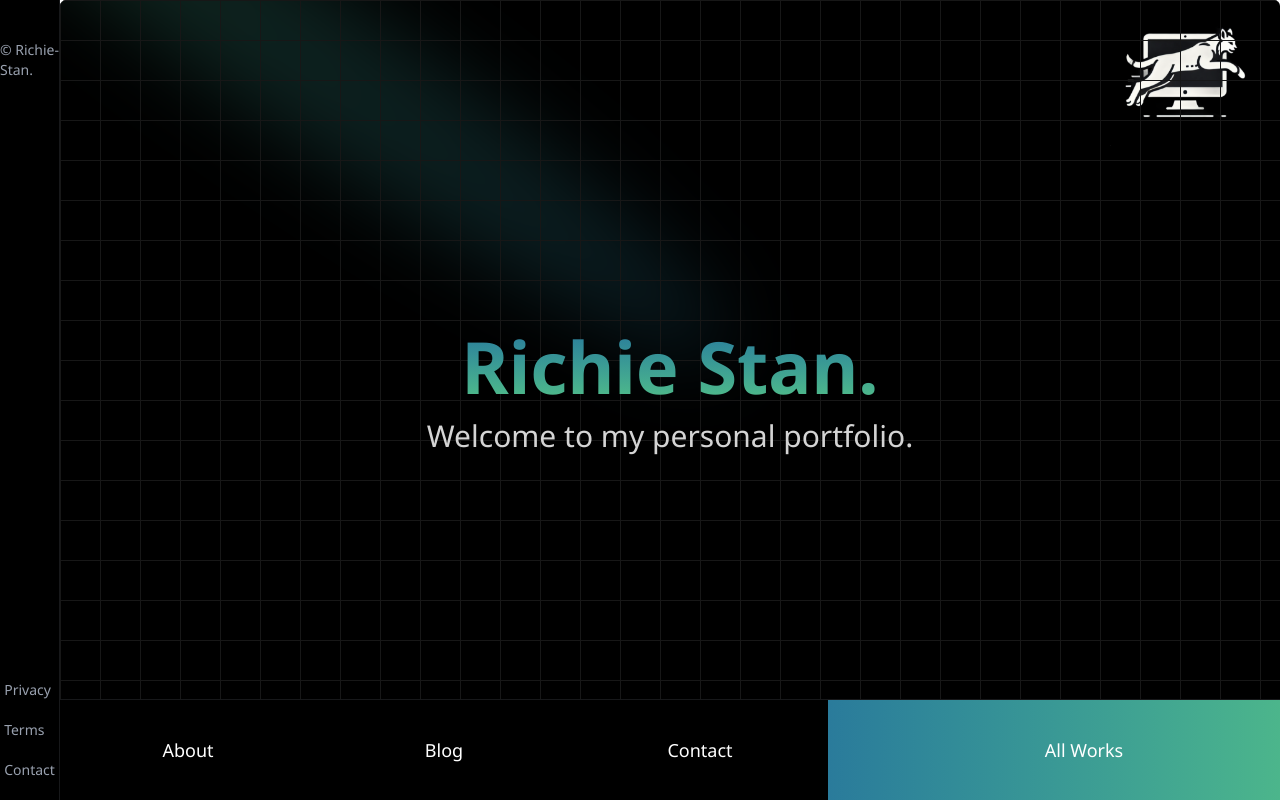
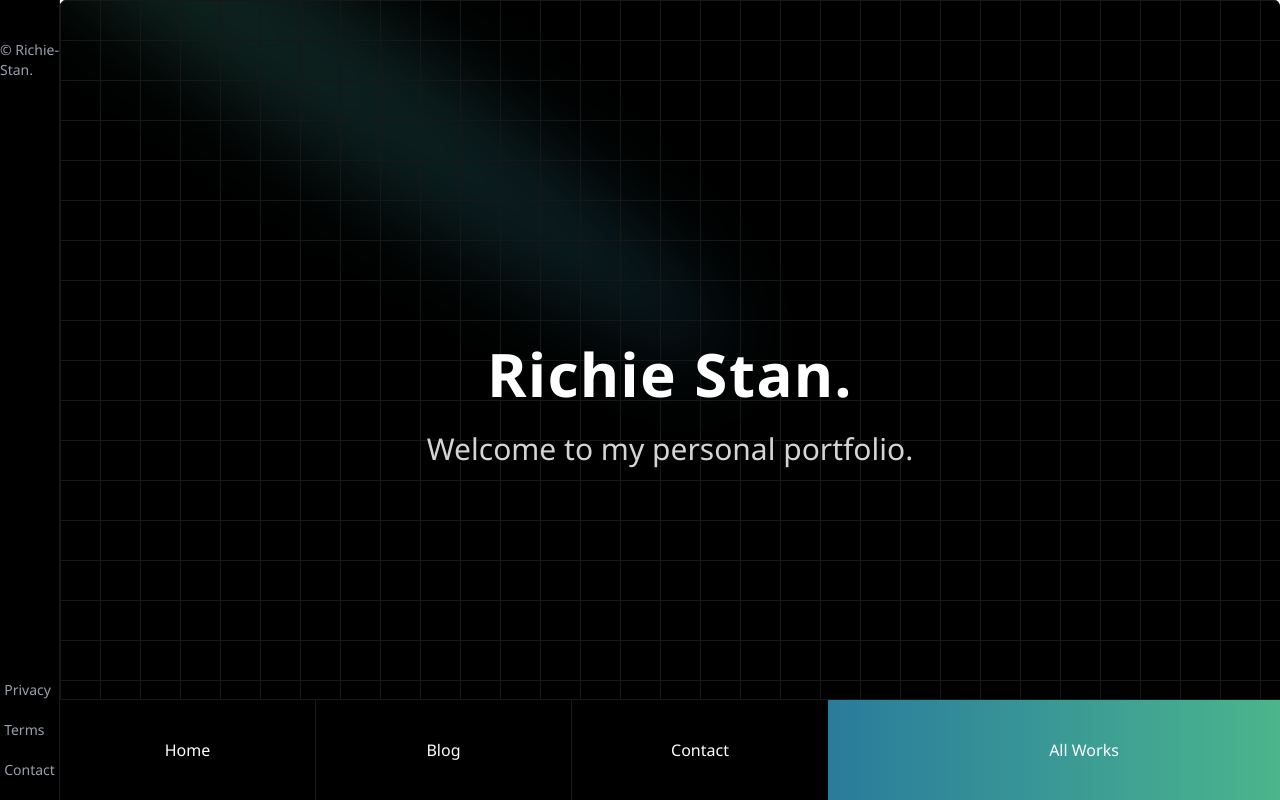
Before and after one commit to lynxDev94/devPortfolio, a Next.js app in the folder my-app/: page / in a window 1280 px wide. Built offline with nearby package versions, Linux system fonts and the light colour scheme.

Commit message:
add grid to navigation

```diff
--- a/my-app/app/page.tsx
+++ b/my-app/app/page.tsx
@@ -1,19 +1,9 @@
-import Image from "next/image";
-import { SpotlightPreview } from "@/components/spotlight/spotlightPreview";
-import logo from "@/assets/lynxPounce.png";
+import { Hero } from "@/components/hero/Hero";
 
 export default function Home() {
   return (
     <>
-      <Image
-        src={logo}
-        alt="brand logo of a lynx cat"
-        className="absolute top-0 right-5 z-10"
-        width={150}
-        height={150}
-        priority
-      />
-      <SpotlightPreview />
+      <Hero />
     </>
   );
 }
--- a/my-app/components/spotlight/spotlightPreview.tsx
+++ b/my-app/components/hero/Hero.tsx
@@ -1,8 +1,9 @@
 import React from "react";
 import { cn } from "@/lib/utils";
-import { Spotlight } from "./spotlight";
+import { Spotlight } from "../ui/Spotlight";
+import { TextGenerateEffect } from "../ui/TextGenerateEffect";
 
-export function SpotlightPreview() {
+export function Hero() {
   return (
     <div className="relative flex h-[40rem] w-full h-screen overflow-hidden rounded-md bg-black antialiased md:items-center md:justify-center">
       <div
@@ -12,14 +13,12 @@ export function SpotlightPreview() {
         )}
       />
 
-      <Spotlight
-        className="-top-40 left-0 md:-top-20 md:left-60"
-        fill="white"
-      />
+      <Spotlight className="-top-40 left-0 md:-top-20 md:left-60" />
       <div className="relative z-10 mx-auto w-full max-w-7xl p-4 pt-20 md:pt-0">
-        <h1 className="bg-opacity-50 bg-gradient-to-b from-[#2A7B9B] to-[#51BD88] bg-clip-text text-center text-4xl font-bold text-transparent md:text-7xl">
-          Richie Stan.
-        </h1>
+        <TextGenerateEffect
+          className="text-center text-[40px] text-3xl md:text-5xl lg:text-6xl text-white"
+          words={"Richie Stan."}
+        />
         <p className="mx-auto mt-4 max-w-lg text-center text-3xl font-normal text-neutral-300">
           Welcome to my personal portfolio.
         </p>
--- a/my-app/components/navigation/navigation.tsx
+++ b/my-app/components/navigation/navigation.tsx
@@ -3,12 +3,12 @@ import React from "react";
 
 const Navigation = () => {
   return (
-    <nav className=" fixed bottom-0 text-lg  bg-black text-white border-t-1  border-gray-400/15  z-50 w-full">
-      <ul className="flex h-[100px] items-center text-center">
-        <li className="w-[20%]">About</li>
-        <li className="w-[20%]">Blog</li>
-        <li className="w-[20%]">Contact</li>
-        <li className="w-[40%] h-[100px] flex items-center justify-center z-50 bg-gradient-to-r from-[#2A7B9B] to-[#51BD88] ">
+    <nav className="fixed bottom-0 w-full bg-black text-white border-t border-gray-400/15 z-50">
+      <ul className="grid grid-cols-5 h-[100px] items-center text-center">
+        <li className="border-r-1 h-full flex items-center border-gray-400/15 justify-center"><Link href="/">Home</Link></li>
+        <li className="border-r-1 h-full flex items-center border-gray-400/15 justify-center">Blog</li>
+        <li className="h-full flex items-center justify-center"><Link href="/">Contact</Link></li>
+        <li className="col-span-2 h-[100px] flex items-center justify-center bg-gradient-to-r from-[#2A7B9B] to-[#51BD88]">
           <Link href="/projects">All Works</Link>
         </li>
       </ul>
--- a/my-app/components/spotlight/spotlight.tsx
+++ b/my-app/components/ui/Spotlight.tsx
@@ -1,5 +1,5 @@
 import React from "react";
-import { cn } from "./spotlight.utils";
+import { cn } from "../../lib/spotlight.utils";
 
 type SpotlightProps = {
   className?: string;
--- /dev/null
+++ b/my-app/components/ui/TextGenerateEffect.tsx
@@ -0,0 +1,62 @@
+"use client";
+import { useEffect } from "react";
+import { motion, stagger, useAnimate } from "framer-motion";
+import { cn } from "@/lib/utils";
+
+export const TextGenerateEffect = ({
+  words,
+  className,
+  filter = true,
+  duration = 5.0,
+}: {
+  words: string;
+  className?: string;
+  filter?: boolean;
+  duration?: number;
+}) => {
+  const [scope, animate] = useAnimate();
+  const wordsArray = words.split(" ");
+  useEffect(() => {
+    animate(
+      "span",
+      {
+        opacity: 1,
+        filter: filter ? "blur(0px)" : "none",
+      },
+      {
+        duration: duration ? duration : 1,
+        delay: stagger(0.2),
+      }
+    );
+  }, [scope.current]);
+
+  const renderWords = () => {
+    return (
+      <motion.div ref={scope}>
+        {wordsArray.map((word, idx) => {
+          return (
+            <motion.span
+              key={word + idx}
+              className={`${idx > 5 ? "text-purple" : "text-white"} opacity-0`}
+              style={{
+                filter: filter ? "blur(10px)" : "none",
+              }}
+            >
+              {word}{" "}
+            </motion.span>
+          );
+        })}
+      </motion.div>
+    );
+  };
+
+  return (
+    <div className={cn("font-bold", className)}>
+      <div className="my-4">
+        <div className=" dark:text-white text-black leading-snug tracking-wide">
+          <h1>{renderWords()}</h1>
+        </div>
+      </div>
+    </div>
+  );
+};
--- a/my-app/package.json
+++ b/my-app/package.json
@@ -10,6 +10,7 @@
   },
   "dependencies": {
     "clsx": "^2.1.1",
+    "framer-motion": "^12.11.1",
     "motion": "^12.10.5",
     "next": "15.3.2",
     "react": "^19.0.0",
```
Also changed, not shown: my-app/lib/spotlight.utils.tsx (renamed from my-app/components/spotlight/spotlight.utils.tsx), 1 other file (tests, documents, lock files or other folders).
